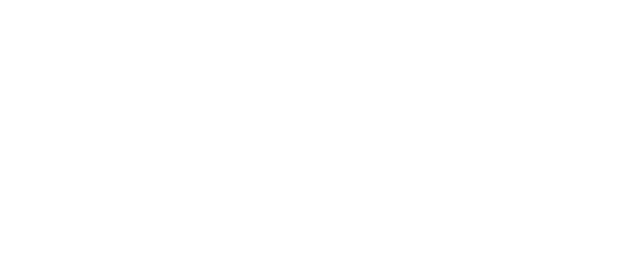
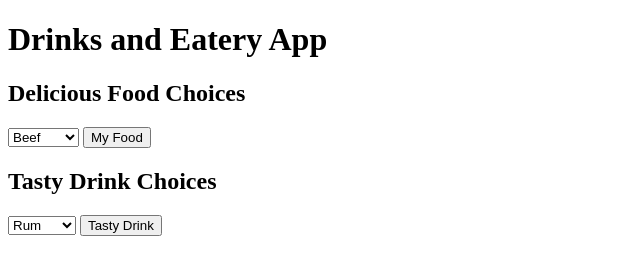
Before and after one commit to asantercureton/drink-and-eatery-app, a plain HTML site: page index.html in a window 1280 px wide. Shown: the whole page, without its empty margins (0-640 px from the left). Drawn offline with Linux system fonts and the light colour scheme.

Commit message:
Updated html with framework so we can build out css and js files

```diff
--- a/index.html
+++ b/index.html
@@ -1,13 +1,84 @@
 <!DOCTYPE html>
 <html lang="en">
+
 <head>
     <meta charset="UTF-8">
     <meta http-equiv="X-UA-Compatible" content="IE=edge">
     <meta name="viewport" content="width=device-width, initial-scale=1.0">
     <title>Drinks and Eatery App</title>
+    <!-- LINK TO CSS -->
+    <link rel="stylesheet" href="./assets/css/style.css">
+    <!-- LINK TO CSS FRAMEWORK -->
+    <!-- LINK TO FOOD RECIPE API -->
+    <!-- LINK TO COCKTAIL API -->
 </head>
+
 <body>
-    <main></main>
-    <footer></footer>
+    <header>
+        <h1>Drinks and Eatery App</h1>
+    </header>
+    <!-- DISPLAY FOOD CHOICES (API) -->
+    <div id="food-container">
+        <h2>Delicious Food Choices</h2>
+        <div id="food-container-content">
+            <form id="food-form">
+                <!-- FOOD OPTIONS TO SELECT -->
+                <select id="food-choices">
+                    <option value="beef">Beef</option>
+                    <option value="chicken">Chicken</option>
+                    <option value="shrimp">Shrimp</option>
+                </select>
+                <!-- FOOD BUTTON -->
+                <button type="submit" id="drink-btn">My Food</button>
+            </form>
+        </div>
+    </div>
+    <!-- DISPLAY DRINK CHOICES (API) -->
+    <div id="drink-container">
+        <h2>Tasty Drink Choices</h2>
+        <div id="drink-container-content">
+            <form id="drink-form">
+                <!-- DRINK OPTIONS TO SELECT -->
+                <select id="drink-choices">
+                    <option value="rum">Rum</option>
+                    <option value="gin">Gin</option>
+                    <option value="tequila">Tequila</option>
+                    <option value="brandy">Brandy</option>
+                    <option value="cognac">Cognac</option>
+                    <option value="vodka">Vodka</option>
+                </select>
+                <!-- DRINK BUTTON -->
+                <button type="submit" id="drink-btn">Tasty Drink</button>
+            </form>
+        </div>
+    </div>
+    <!-- DISPLAY AREA FOR IMAGES AND RECIPES -->
+    <div id="image-displays">
+        <!-- FOOD DISPLAY AREA -->
+        <div id="food-display-container">
+            <div id="food-img">
+                <!-- FOOD IMAGE -->
+                <img src="" />
+            </div>
+            <div>
+                <!-- FOOD RECIPE -->
+                <p id="food-recipe"></p>
+            </div>
+        </div>
+        <!-- DRINK DISPLAY AREA -->
+        <div id="drink-display-container">
+            <div id="drink-img">
+                <!-- DRINK IMAGE -->
+                <img src="" />
+            </div>
+            <div>
+                <!-- DRINK RECIPE -->
+                <p id="drink-recipe"></p>
+            </div>
+        </div>
+    </div>
+    <!-- LINK TO JAVASCRIPT -->
+    <script src="./assets/js/script.js"></script>
 </body>
+
 </html>
```
